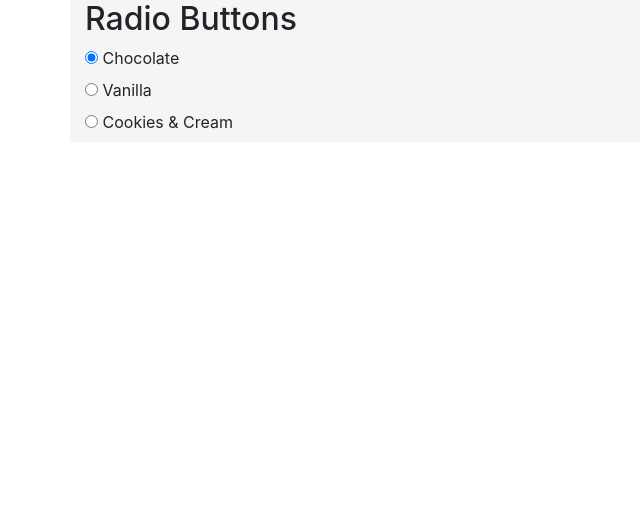
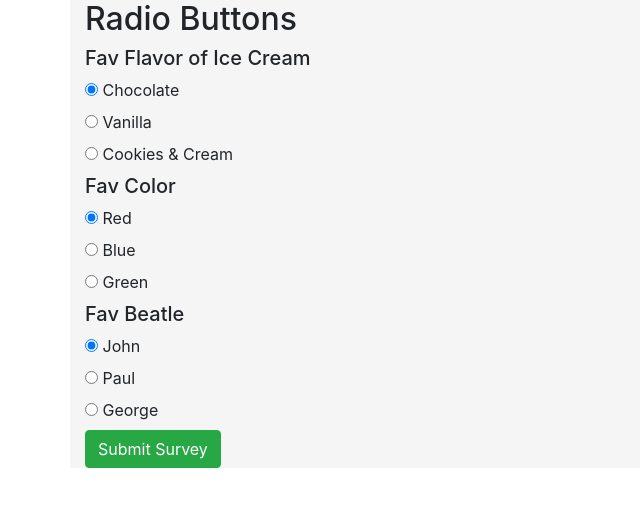
Before and after one commit to simpledimplejohn/test-form-tutorial, a plain HTML site: page html/radioButtons.html in a window 1280 px wide. Shown: the whole page, without its empty margins (0-640 px from the left). Drawn offline with nearby package versions, Linux system fonts and the light colour scheme.

Commit message:
add three questions to raido buttons

```diff
--- a/html/radioButtons.html
+++ b/html/radioButtons.html
@@ -11,6 +11,8 @@
   <div class="container">
     <h2>Radio Buttons</h2>
     <form id="radio-form">
+
+      <h5>Fav Flavor of Ice Cream</h5>
       <div class="radio">
         <label>
           <input type="radio" name="flavor" value="chocolate" checked>
@@ -29,6 +31,46 @@
           Cookies & Cream
         </label>
       </div>
+      <h5>Fav Color</h5>
+      <div class="radio">
+        <label>
+          <input type="radio" name="color" value="Red" checked>
+          Red
+        </label>
+      </div>
+      <div class="radio">
+        <label>
+          <input type="radio" name="color" value="Blue">
+          Blue
+        </label>
+      </div>
+      <div class="radio">
+        <label>
+          <input type="radio" name="color" value="Green">
+          Green
+        </label>
+      </div>
+      <h5>Fav Beatle</h5>
+      <div class="radio">
+        <label>
+          <input type="radio" name="beatle" value="John" checked>
+          John
+        </label>
+      </div>
+      <div class="radio">
+        <label>
+          <input type="radio" name="beatle" value="Paul">
+          Paul
+        </label>
+      </div>
+      <div class="radio">
+        <label>
+          <input type="radio" name="beatle" value="George">
+          George
+        </label>
+      </div>
+
+      <button type="submit" class="btn btn-success">Submit Survey</button>
     </form>
   </div>
 </body>
--- a/js/radioButtons.js
+++ b/js/radioButtons.js
@@ -0,0 +1,7 @@
+$(document).ready(function() {
+  $('#radio-form').submit(function(event) {
+    event.preventDefault();
+    const flavor = $("input:radio[name=flavor]:checked").val();
+    console.log(flavor);
+  })
+})
```
